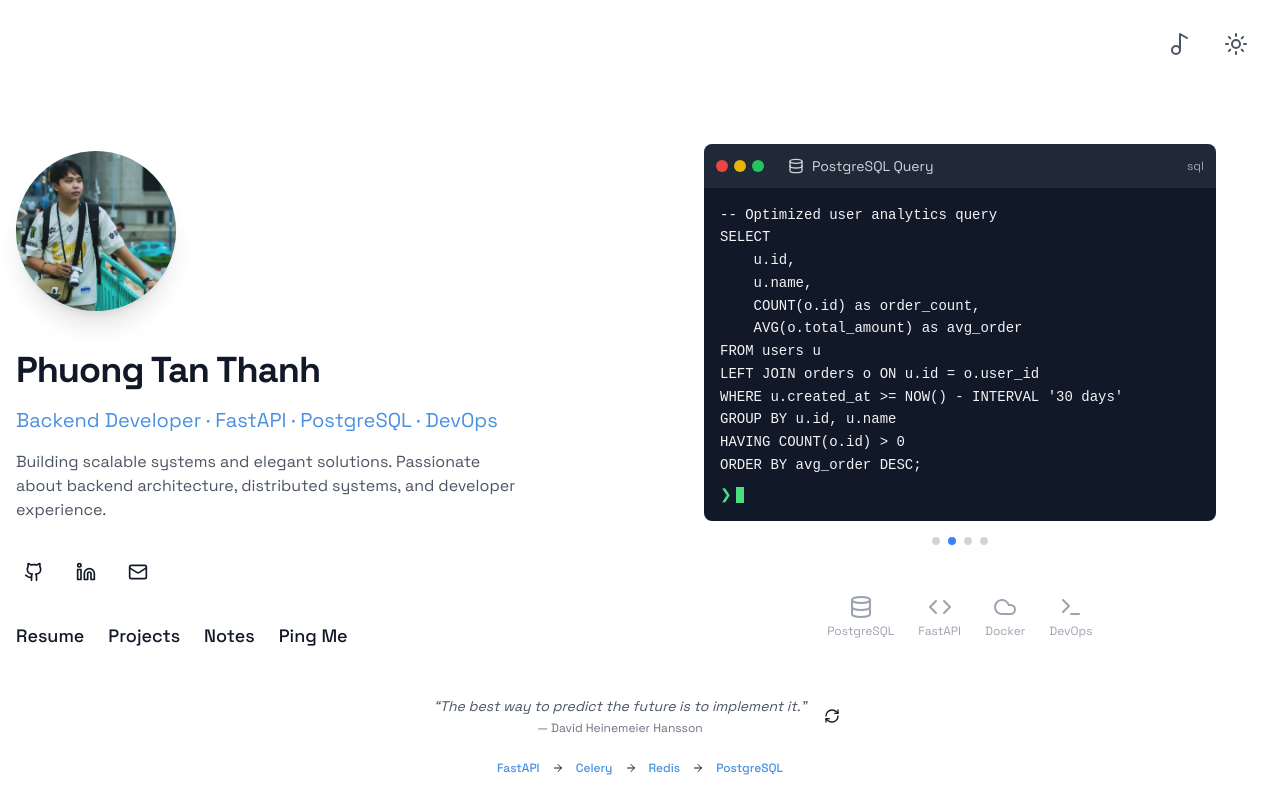
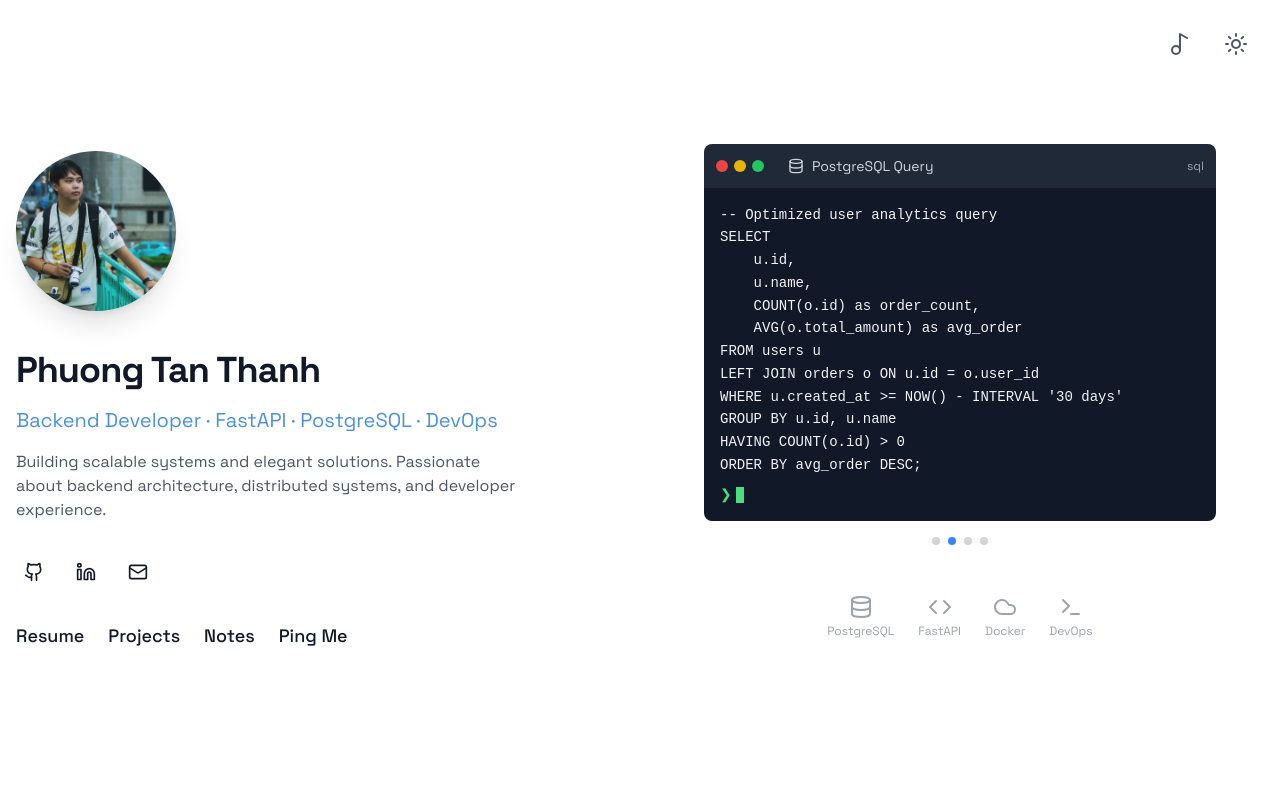
Before and after one commit to ptt3199/my-porfolio-website, a Next.js app: page / in a window 1280 px wide. Built offline with nearby package versions, Linux system fonts and the light colour scheme.

Commit message:
chore: fix appearance

```diff
--- a/app/page.tsx
+++ b/app/page.tsx
@@ -89,7 +89,7 @@ export default function Home() {
           </div>
         </main>
 
-        <Footer />
+        {/* <Footer /> */}
       </div>
     </>
   )
```
Also changed, not shown: content/projects/my-portfolio-website.md (+1 -1 lines).
